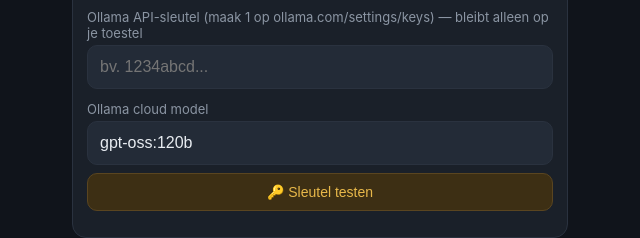
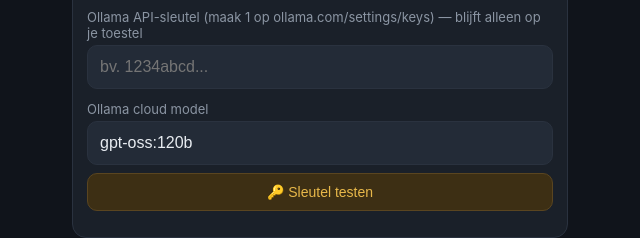
Before and after one commit to Tarzan-moes/eten-teller, a plain HTML site: page index.html in a window 1280 px wide. Both pictures are taken after a click on the button "⚙️ Instellingen". Shown: the part 308-546 px from the top of the page, 320-960 px from the left. Drawn offline with Linux system fonts and the light colour scheme.

Commit message:
Typo: blijft

```diff
--- a/index.html
+++ b/index.html
@@ -56,7 +56,7 @@
     <input id="doelKcalR" type="number" inputmode="numeric">
     <label>Doel eiwit per dag (gram)</label>
     <input id="doelEiwit" type="number" inputmode="numeric">
-    <label>Ollama API-sleutel (maak 1 op ollama.com/settings/keys) — bleibt alleen op je toestel</label>
+    <label>Ollama API-sleutel (maak 1 op ollama.com/settings/keys) — blijft alleen op je toestel</label>
     <input id="apiKey" type="password" placeholder="bv. 1234abcd...">
     <label>Ollama cloud model</label>
     <input id="model" placeholder="gpt-oss:120b">
```
